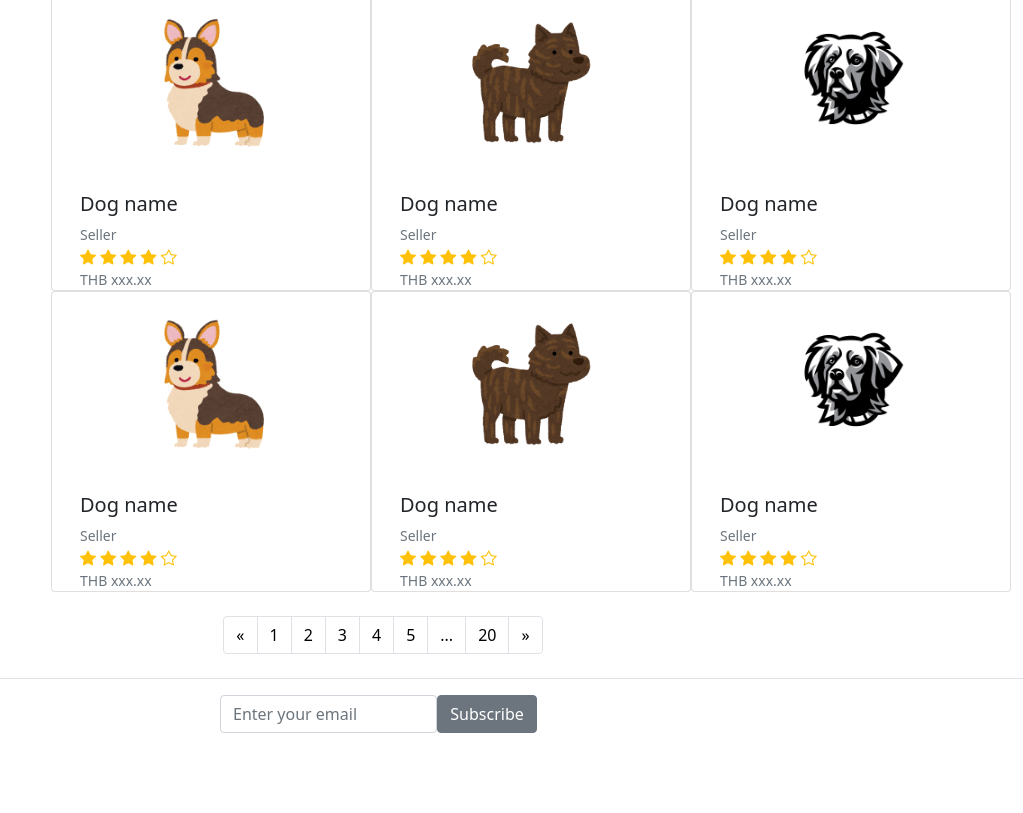
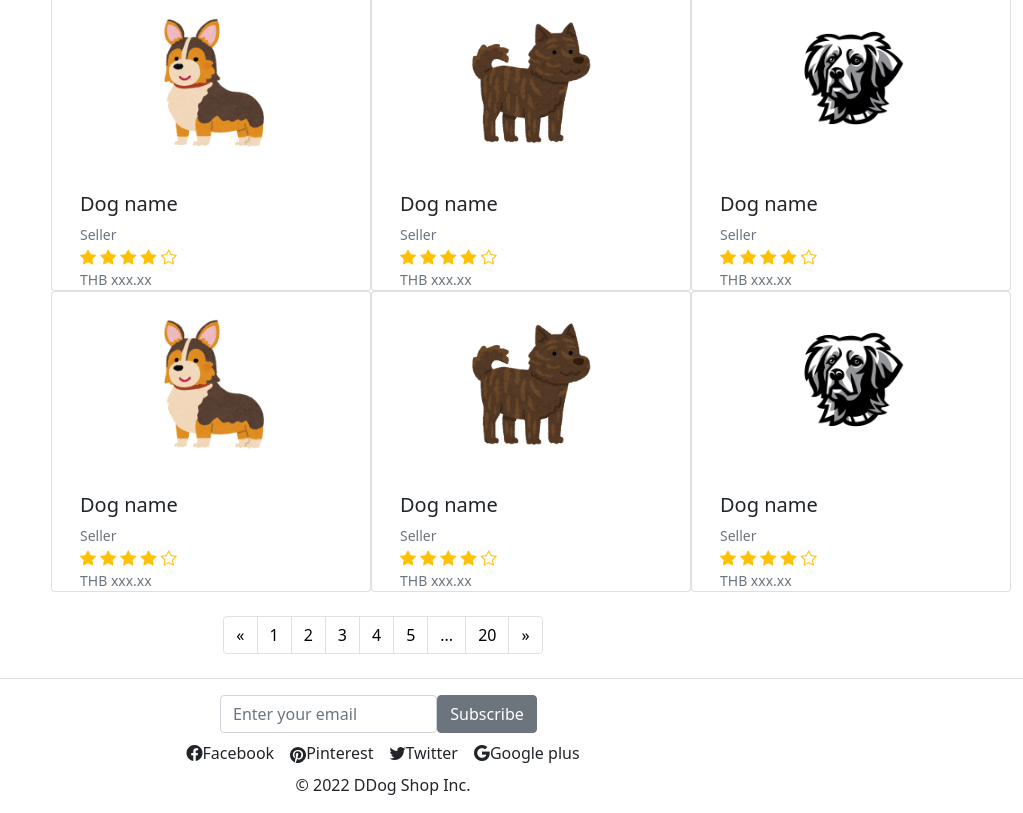
Before and after one commit to RonnaSat/DII_M4_06, a plain HTML site: page index.html in a window 1280 px wide. Shown: the part 841-1654 px from the top of the page, without its empty margins (257-1280 px from the left). Before the commit the page ends 1574 px from the top, so only its background shows below. Drawn offline with nearby package versions, Linux system fonts and the light colour scheme.

Commit message:
Complete Main page

```diff
--- a/index.html
+++ b/index.html
@@ -1,5 +1,5 @@
 <!DOCTYPE html>
-<html lang=“en">
+<html lang="en">
 
 <head>
     <meta name="viewport" content="width=device-width, initial-scale=1" />
@@ -265,15 +265,31 @@
                     </ul>
                 </nav>
             </div>
+            <!-- footer -->
             <div>
-                <div class="row justify-content-center">
-                    <div class="col-2 p-0">
-                        <input class="form-control form-control-borderless" type="search" placeholder="Enter your email">
-                    </div>
-                    <div class="col-1 p-0">
-                        <button class="btn btn-secondary" type="submit">Subscribe</button>
+                <div>
+                    <div class="row justify-content-center">
+                        <div class="col-2 p-0">
+                            <input class="form-control form-control-borderless" type="search"
+                                placeholder="Enter your email">
+                        </div>
+                        <div class="col-1 p-0">
+                            <button class="btn btn-secondary" type="submit">Subscribe</button>
+                        </div>
                     </div>
                 </div>
+                <div class="d-flex justify-content-center">
+                    <div class="p-2"><i class="bi bi-facebook"></i>Facebook</div>
+                    <div class="p-2"><svg xmlns="http://www.w3.org/2000/svg" width="16" height="16" fill="currentColor"
+                            class="bi bi-pinterest" viewBox="0 0 16 16">
+                            <path
+                                d="M8 0a8 8 0 0 0-2.915 15.452c-.07-.633-.134-1.606.027-2.297.146-.625.938-3.977.938-3.977s-.239-.479-.239-1.187c0-1.113.645-1.943 1.448-1.943.682 0 1.012.512 1.012 1.127 0 .686-.437 1.712-.663 2.663-.188.796.4 1.446 1.185 1.446 1.422 0 2.515-1.5 2.515-3.664 0-1.915-1.377-3.254-3.342-3.254-2.276 0-3.612 1.707-3.612 3.471 0 .688.265 1.425.595 1.826a.24.24 0 0 1 .056.23c-.061.252-.196.796-.222.907-.035.146-.116.177-.268.107-1-.465-1.624-1.926-1.624-3.1 0-2.523 1.834-4.84 5.286-4.84 2.775 0 4.932 1.977 4.932 4.62 0 2.757-1.739 4.976-4.151 4.976-.811 0-1.573-.421-1.834-.919l-.498 1.902c-.181.695-.669 1.566-.995 2.097A8 8 0 1 0 8 0z" />
+                        </svg>Pinterest
+                    </div>
+                    <div class="p-2"><i class="bi bi-twitter"></i>Twitter</div>
+                    <div class="p-2"><i class="bi bi-google"></i>Google plus</div>
+                </div>
+                <div class="d-flex justify-content-center"><p>© 2022 DDog Shop Inc.</p></div>
             </div>
 
         </div>
```
